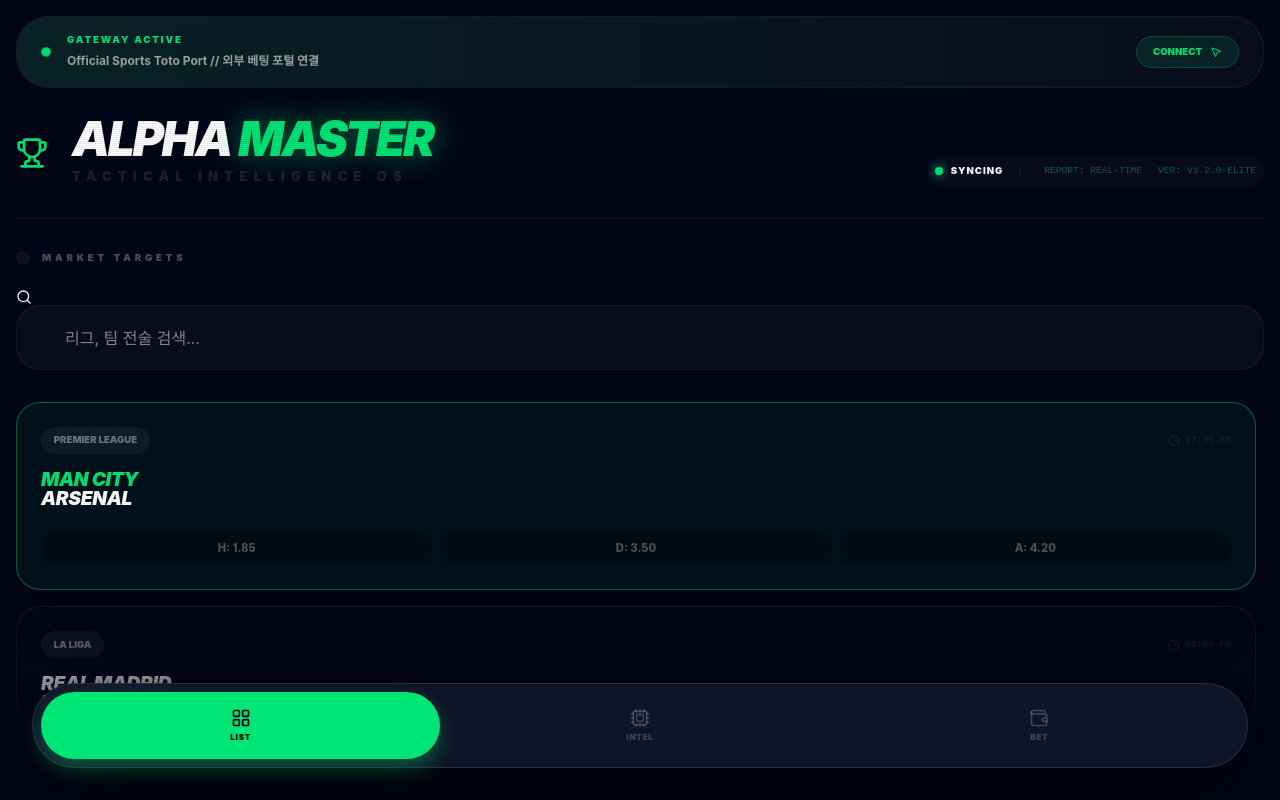
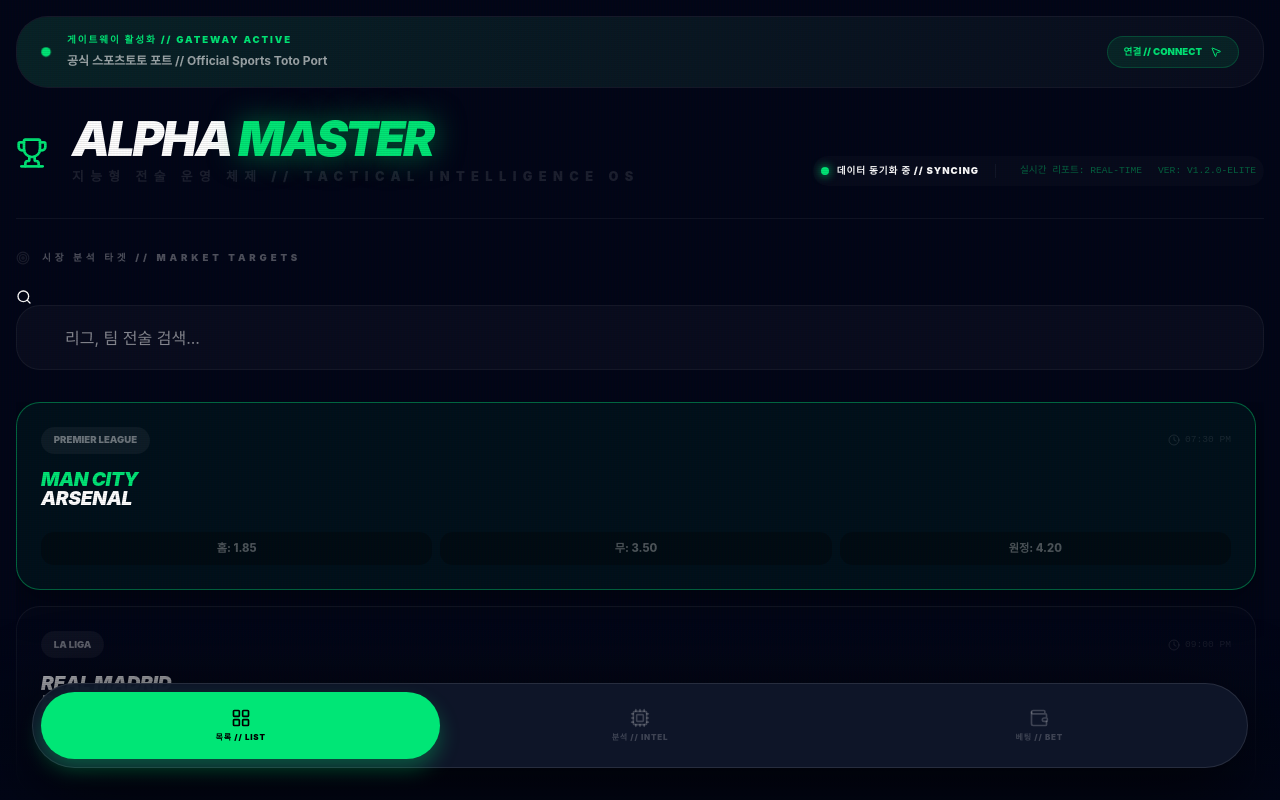
Before and after one commit to kimtyy/alpha-sports-master, a Next.js app: page / in a window 1280 px wide. Shown: the top 800 px of the page. Built offline with nearby package versions, Linux system fonts and the light colour scheme.

Commit message:
ui: enhance localization with intuitive Korean-English bilingual labels

```diff
--- a/components/MatchTerminal.tsx
+++ b/components/MatchTerminal.tsx
@@ -112,12 +112,12 @@
            <div className="gateway-status">
               <div className="pulse-dot" />
               <div className="gateway-info">
-                 <span className="gateway-label">Gateway Active</span>
-                 <span className="gateway-desc">Official Sports Toto Port // 외부 베팅 포털 연결</span>
+                 <span className="gateway-label">게이트웨이 활성화 // Gateway Active</span>
+                 <span className="gateway-desc">공식 스포츠토토 포트 // Official Sports Toto Port</span>
               </div>
            </div>
            <div className="gateway-button">
-              Connect <MousePointer2 size={12} />
+              연결 // Connect <MousePointer2 size={12} />
            </div>
          </a>
       </div>
@@ -130,16 +130,16 @@
             </div>
             <div>
                <h1 className="brand-name">Alpha <span>Master</span></h1>
-               <p className="brand-tagline">Tactical Intelligence OS</p>
+               <p className="brand-tagline">지능형 전술 운영 체제 // Tactical Intelligence OS</p>
             </div>
          </div>
          <div className="sys-stats">
             <div className="stat-pill">
                <div className="status-dot" />
-               <span>Syncing</span>
+               <span>데이터 동기화 중 // Syncing</span>
             </div>
             <div className="stat-data">
-               <span>Report: {sysStatus.sync}</span>
+               <span>실시간 리포트: {sysStatus.sync}</span>
                <span>Ver: {sysStatus.version}</span>
             </div>
          </div>
@@ -150,7 +150,7 @@
          <aside className={`panel-a ${activeTab === 'matches' ? 'active' : ''}`}>
             <div className="panel-header">
                <Target size={14} opacity={0.3} />
-               <h2>Market Targets</h2>
+               <h2>시장 분석 타겟 // Market Targets</h2>
             </div>
 
             <div className="search-box">
@@ -185,9 +185,9 @@
                        <h3>{match.teams.away}</h3>
                     </div>
                     <div className="card-odds">
-                       <div className="odd-box">H: {match.odds.win.toFixed(2)}</div>
-                       <div className="odd-box">D: {match.odds.draw.toFixed(2)}</div>
-                       <div className="odd-box">A: {match.odds.loss.toFixed(2)}</div>
+                       <div className="odd-box">홈: {match.odds.win.toFixed(2)}</div>
+                       <div className="odd-box">무: {match.odds.draw.toFixed(2)}</div>
+                       <div className="odd-box">원정: {match.odds.loss.toFixed(2)}</div>
                     </div>
                  </div>
                ))}
@@ -200,7 +200,7 @@
                {isInferring && <div className="scanbar" />}
 
                <div className="analysis-header">
-                  <div className="intel-pill">Strategic Intel Core</div>
+                  <div className="intel-pill">전략 인텔리전스 코어 // Strategic Intel Core</div>
                   <h2 className="match-title">
                      {selectedMatch.teams.home} <br />
                      <span className="vs-label">VS</span> {selectedMatch.teams.away}
@@ -213,7 +213,7 @@
                  disabled={isInferring}
                >
                   {isInferring ? <Loader2 size={24} className="spin" /> : <Zap size={24} fill="currentColor" />}
-                  <span>{isInferring ? "Computing Tactical Data..." : "Boot Analytics Engine"}</span>
+                  <span>{isInferring ? "데이터 연산 및 전술 도출 중..." : "AI 분석 엔진 기동 // Boot Engine"}</span>
                </button>
 
                <AnimatePresence>
@@ -226,22 +226,22 @@
                        <div className="result-main">
                           <div className="conclusion-box">
                              <Shield size={60} className="bg-icon" />
-                             <span className="conclusion-label">Tactical Conclusion</span>
+                             <span className="conclusion-label">최종 전술 결론 // Tactical Conclusion</span>
                              <span className="score">{consensus.predictedScore || "2:1"}</span>
                              <div className="rank">
-                                <Star size={12} fill="currentColor" /> Rank: High
+                                <Star size={12} fill="currentColor" /> 분석 등급: 최상 // High
                              </div>
                           </div>
                           <div className="result-side">
                              <div className="side-card">
                                 <div className="side-header">
-                                   <span>Confidence Gauge</span>
+                                   <span>분석 신뢰도 // Confidence</span>
                                    <span className="power">84.2%</span>
                                 </div>
                                 <div className="prog-bar"><div className="prog-fill" /></div>
                              </div>
                              <div className="side-card-b">
-                                <div className="side-header"><Activity size={14} color="#00b0ff" /> <span>Insight</span></div>
+                                <div className="side-header"><Activity size={14} color="#00b0ff" /> <span>인텔 요약 // Insight</span></div>
                                 <p className="insight-text">"{consensus.findings[0]}"</p>
                              </div>
                           </div>
@@ -253,7 +253,7 @@
                {results.length === 0 && !isInferring && (
                  <div className="empty-stage">
                     <Cpu size={80} />
-                    <p>Intelligence Locked</p>
+                    <p>인텔리전스 잠금 // Intelligence Locked</p>
                     <span>제미나이 1.5 프로 엔진 분석 대기 중</span>
                  </div>
                )}
@@ -266,14 +266,14 @@
                <div className="strat-header">
                   <Wallet size={20} color="#ffbf00" />
                   <div>
-                     <h3>Strategic Slip</h3>
-                     <span>Active Risk Engine</span>
+                     <h3>전략 전표 // Strategic Slip</h3>
+                     <span>리스크 엔진 가동 중 // Active Risk Engine</span>
                   </div>
                </div>
 
                <div className="slip-container">
                   <div className="slip-match">
-                     <p>Target Selected</p>
+                     <p>타겟 매치 // Target Selected</p>
                      <h4>{selectedMatch.teams.home} vs {selectedMatch.teams.away}</h4>
                   </div>
                   <div className="slip-actions">
@@ -283,13 +283,13 @@
                          className={`pick-btn ${betPick === type ? 'picked' : ''}`}
                          onClick={() => { setBetPick(type as any); setIsBetPlaced(false); }}
                        >
-                          <span>{type}</span>
+                          <span>{type === 'WIN' ? '승' : type === 'DRAW' ? '무' : '패'}</span>
                           <span>x{type === 'WIN' ? selectedMatch.odds.win : type === 'DRAW' ? selectedMatch.odds.draw : selectedMatch.odds.loss}</span>
                        </button>
                      ))}
                   </div>
                   <div className="slip-meta">
-                     <div className="meta-row"><span>Return / pts</span> <span className="highlight-text">{betPick ? (10000 * (betPick === 'WIN' ? selectedMatch.odds.win : betPick === 'DRAW' ? selectedMatch.odds.draw : selectedMatch.odds.loss)).toLocaleString() : '0'}</span></div>
+                     <div className="meta-row"><span>기대 수익 / Return pts</span> <span className="highlight-text">{betPick ? (10000 * (betPick === 'WIN' ? selectedMatch.odds.win : betPick === 'DRAW' ? selectedMatch.odds.draw : selectedMatch.odds.loss)).toLocaleString() : '0'}</span></div>
                   </div>
                   <button
                     className={`secure-btn ${isBetPlaced ? 'placed' : ''}`}
@@ -297,7 +297,7 @@
                     disabled={!betPick || isBetPlaced}
                   >
                      {isBetPlaced ? <CheckCircle2 size={24} /> : <Fingerprint size={24} />}
-                     <span>{isBetPlaced ? "Strategy Implemented" : "Secure Strategy"}</span>
+                     <span>{isBetPlaced ? "전략 실행 완료 // Success" : "전략 보안 집행 // Secure Strategy"}</span>
                   </button>
                </div>
             </div>
@@ -306,9 +306,9 @@
 
       <nav className="mobile-nav">
          <div className="nav-bar">
-            <button className={activeTab === 'matches' ? 'active' : ''} onClick={() => setActiveTab('matches')}><LayoutGrid size={20} /><span>List</span></button>
-            <button className={activeTab === 'analysis' ? 'active' : ''} onClick={() => setActiveTab('analysis')}><Cpu size={20} /><span>Intel</span></button>
-            <button className={activeTab === 'strategy' ? 'active' : ''} onClick={() => setActiveTab('strategy')}><Wallet size={20} /><span>Bet</span></button>
+            <button className={activeTab === 'matches' ? 'active' : ''} onClick={() => setActiveTab('matches')}><LayoutGrid size={20} /><span>목록 // List</span></button>
+            <button className={activeTab === 'analysis' ? 'active' : ''} onClick={() => setActiveTab('analysis')}><Cpu size={20} /><span>분석 // Intel</span></button>
+            <button className={activeTab === 'strategy' ? 'active' : ''} onClick={() => setActiveTab('strategy')}><Wallet size={20} /><span>베팅 // Bet</span></button>
          </div>
       </nav>
 
```
